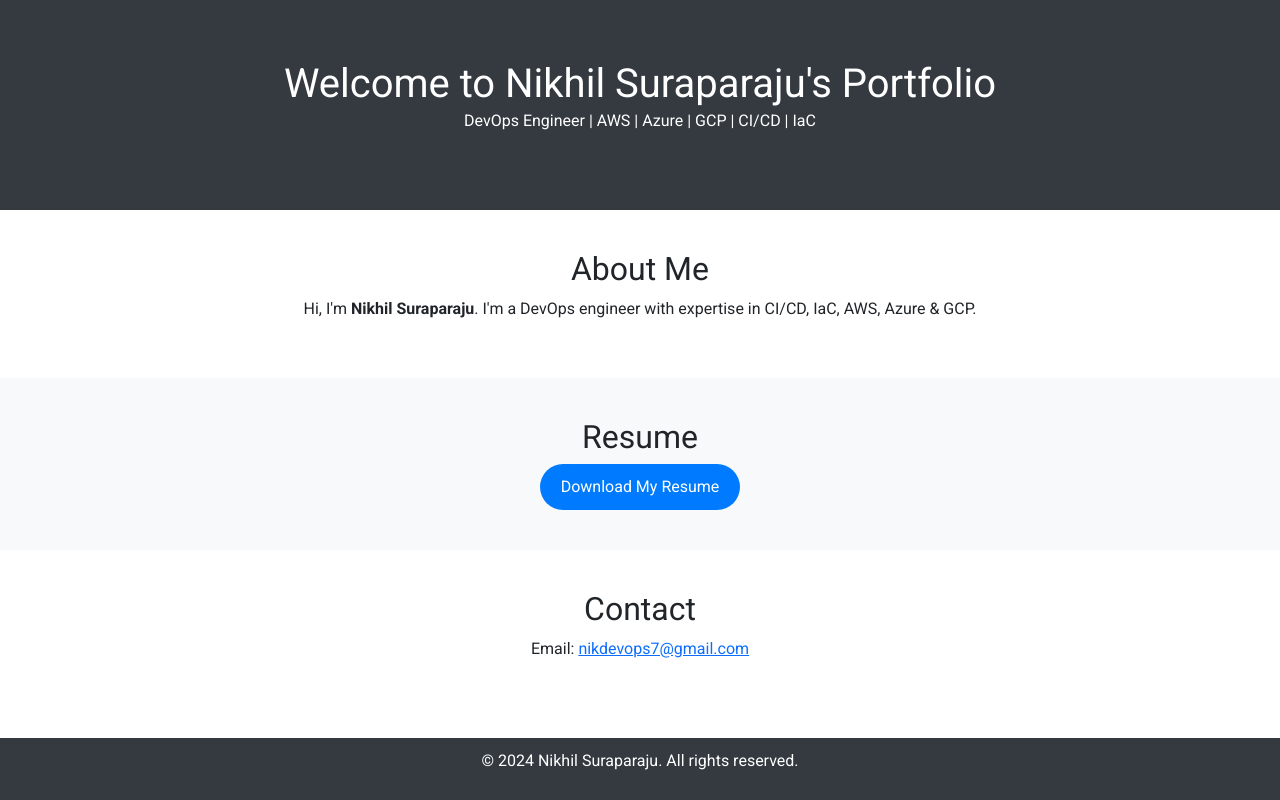
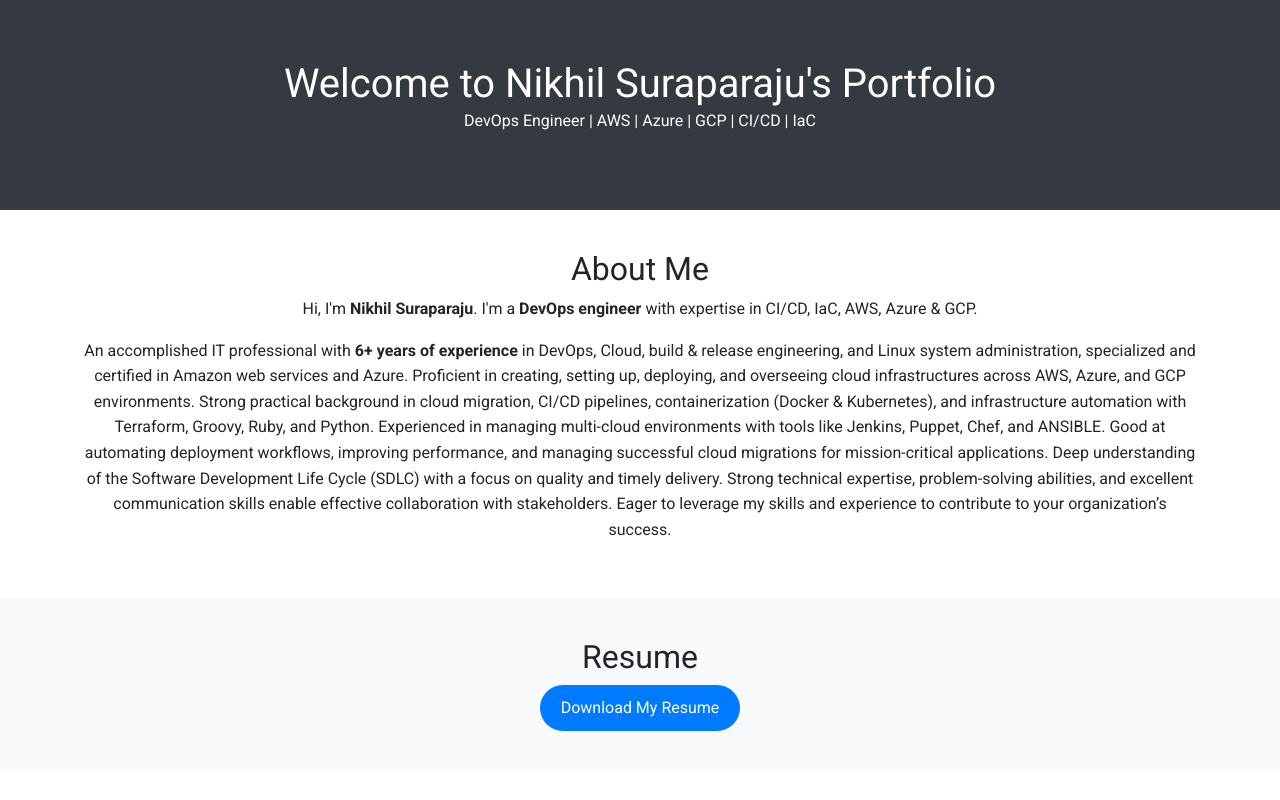
Before and after one commit to Nikhil-Suraparaju/NikhilSuraparaju_Portfolio, a plain HTML site: page index.html in a window 1280 px wide. Shown: the top 800 px of the page. Drawn offline with nearby package versions, Linux system fonts and the light colour scheme.

Commit message:
Added AboutMe content

```diff
--- a/index.html
+++ b/index.html
@@ -58,7 +58,8 @@
     <!-- About Me Section -->
     <section id="about" class="container text-center">
         <h2>About Me</h2>
-        <p>Hi, I'm <strong>Nikhil Suraparaju</strong>. I'm a DevOps engineer with expertise in CI/CD, IaC, AWS, Azure & GCP.</p>
+        <p>Hi, I'm <strong>Nikhil Suraparaju</strong>. I'm a <strong>DevOps engineer</strong> with expertise in CI/CD, IaC, AWS, Azure & GCP.</p>
+        <p>An accomplished IT professional with <strong>6+ years of experience</strong> in DevOps, Cloud, build & release engineering, and Linux system administration, specialized and certified in Amazon web services and Azure. Proficient in creating, setting up, deploying, and overseeing cloud infrastructures across AWS, Azure, and GCP environments. Strong practical background in cloud migration, CI/CD pipelines, containerization (Docker & Kubernetes), and infrastructure automation with Terraform, Groovy, Ruby, and Python. Experienced in managing multi-cloud environments with tools like Jenkins, Puppet, Chef, and ANSIBLE. Good at automating deployment workflows, improving performance, and managing successful cloud migrations for mission-critical applications. Deep understanding of the Software Development Life Cycle (SDLC) with a focus on quality and timely delivery. Strong technical expertise, problem-solving abilities, and excellent communication skills enable effective collaboration with stakeholders. Eager to leverage my skills and experience to contribute to your organization’s success.</p>
     </section>
 
     <!-- Resume Section -->
```
